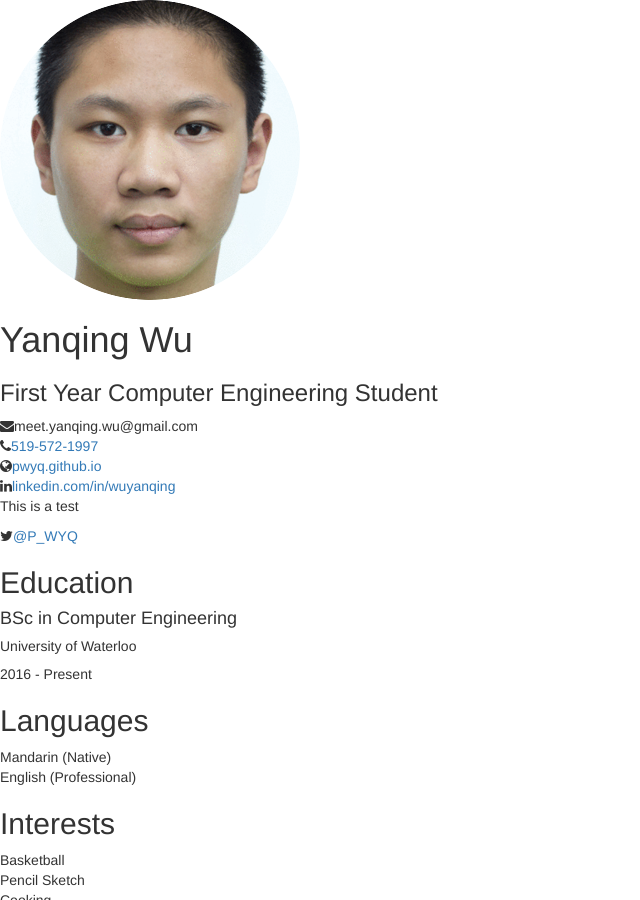
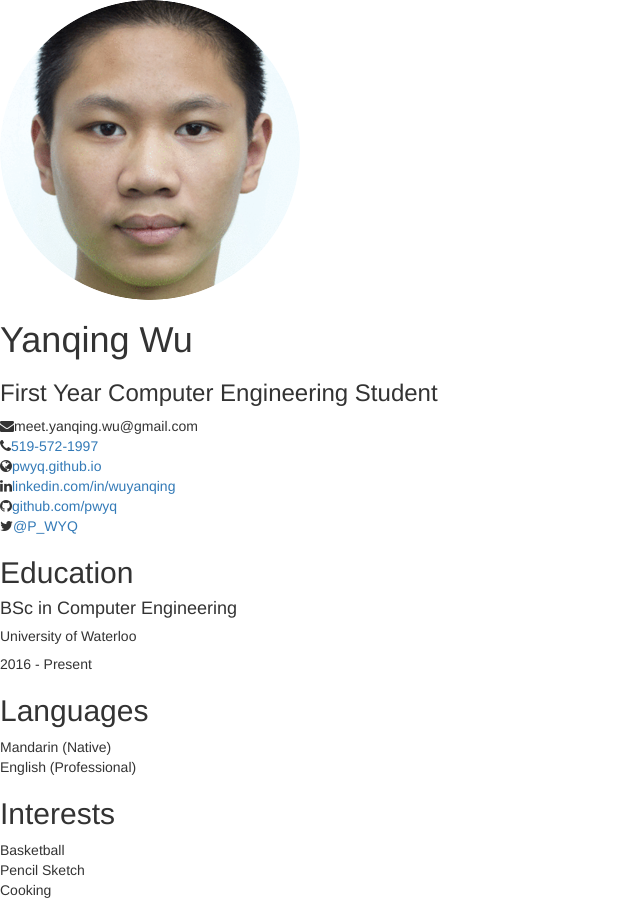
Before and after one commit to pwyq/blog, a Jekyll site: the page built from cv/index.html, in a window 1280 px wide and 900 px high. Shown: the whole window, without its empty margins (0-640 px from the left). Built offline with Jekyll 4.4.1, drawn with Linux system fonts in a browser that asks for light colours.

Commit message:
fixed bug, but still dk why

```diff
--- a/_includes/cv_sidebar.html
+++ b/_includes/cv_sidebar.html
@@ -35,13 +35,11 @@
 				{% endif %}
 
 				{% if site.github %}
-				<!--<li class="github"><i class="fa fa-github"></i><a href="http://github.com/{{site.github}}" target="_blank">github.com/{{site.github}}</a></li>
-				-->
-				<p>This is a test</p>
-				{% else %}
-				<!--<li class="github"><i class="fa fa-github"></i><a href="https://github.com/pwyq" target="_blank">github.com/pwyq</a></li>
-				-->
-				<p>Second test</p>
+				<li class="github"><i class="fa fa-github"></i><a href="http://github.com/pwyq" target="_blank">github.com/pwyq</a></li>
+				{% else %}<!-- Above line has a bug, if I put github.com/{{site.github}} and there will appear a bunch of links, idk why for now.
+							Maybe is because my website has a direct link to github?! But I also has a link directly links to my homepage, nothing wrong at the above...
+							Also, previously the {{site.title}}shows the url rather the actual title-->
+				<li class="github"><i class="fa fa-github"></i><a href="https://github.com/pwyq" target="_blank">github.com/pwyq</a></li>
 				{% endif %}
 
 				{% if site.twitter %}
```
